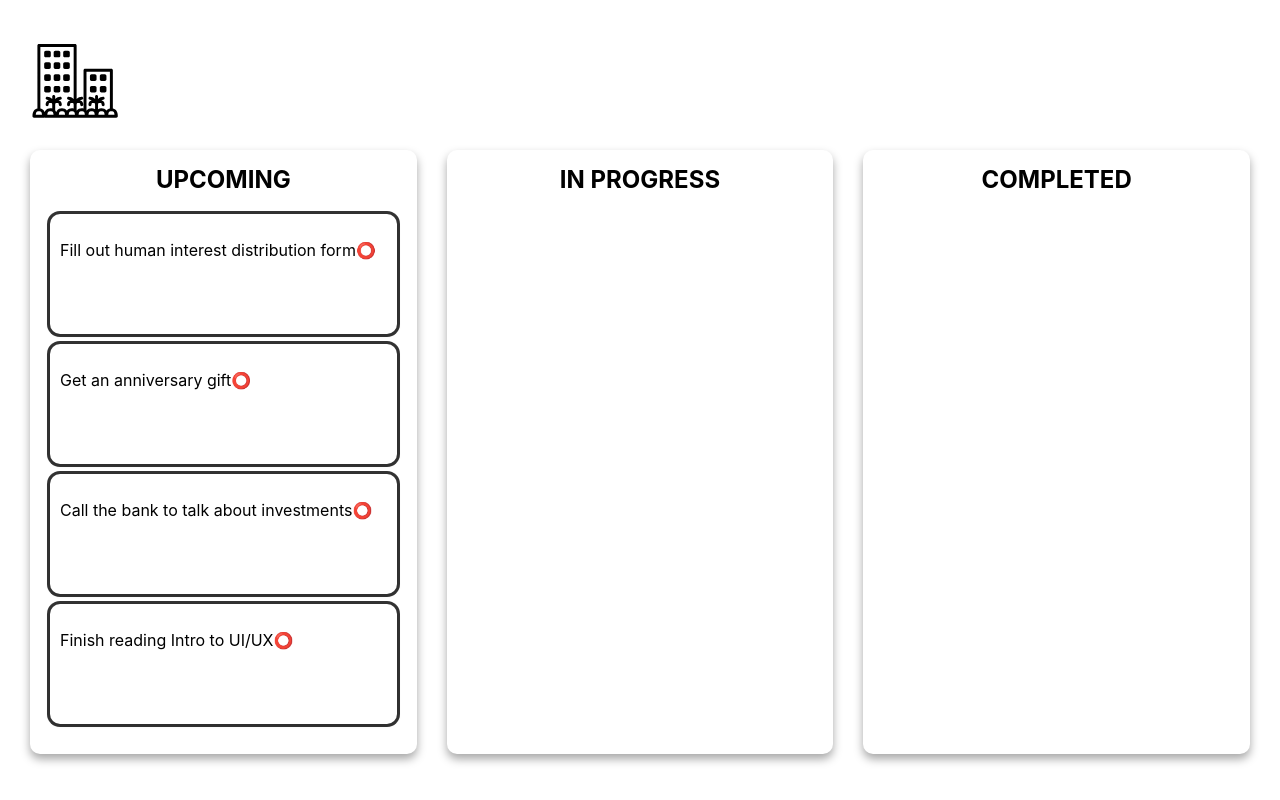
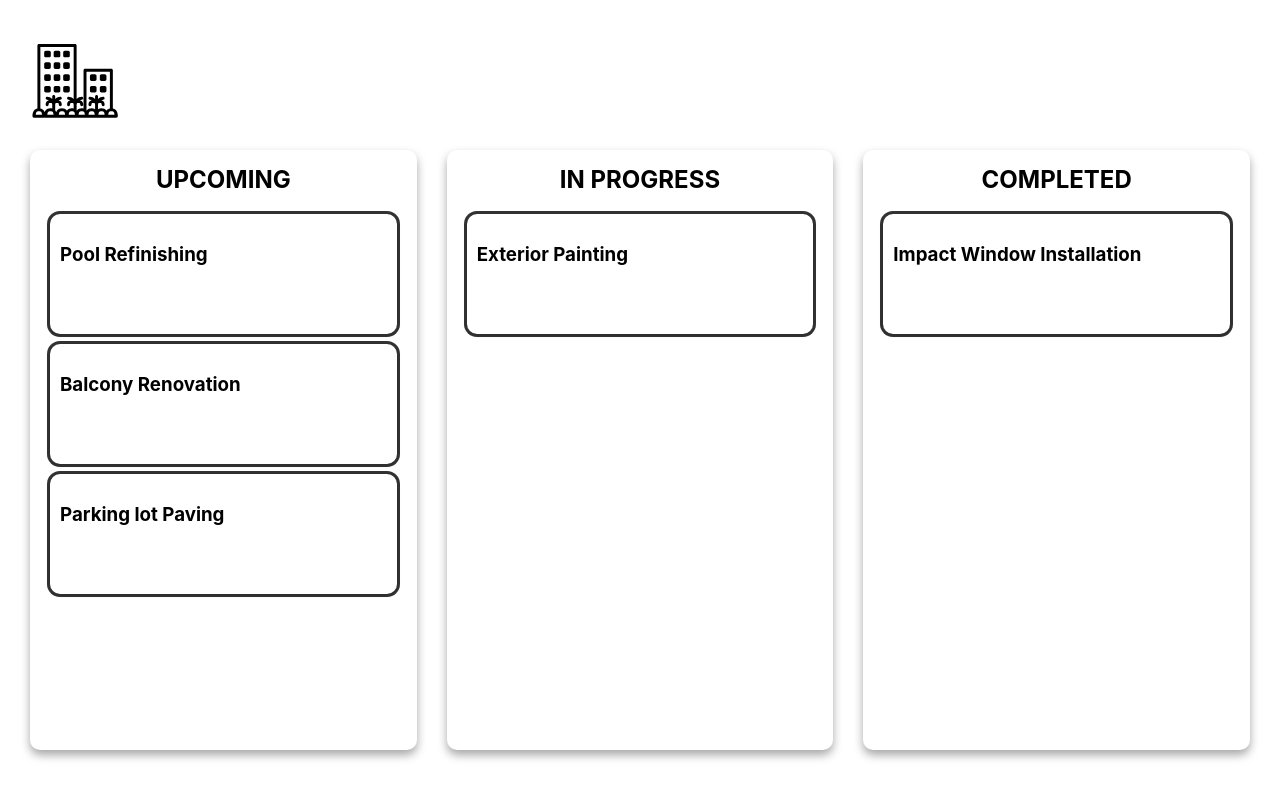
Before and after one commit to ryansereno/Palm, a React (Create React App) app: page / in a window 1280 px wide. Built offline with nearby package versions, Linux system fonts and the light colour scheme.

Commit message:
added modal styling and corrected test data

```diff
--- a/src/App.js
+++ b/src/App.js
@@ -1,7 +1,7 @@
 import "./App.css";
 import React from "react";
 import palmLogo from "./assets/condo icon.svg";
-import DndComponent from "./components/kanban/DndComponent";
+import Kanban from "./components/kanban/Kanban";
 import { DndProvider } from "react-dnd";
 import { HTML5Backend } from "react-dnd-html5-backend";
 
@@ -11,7 +11,7 @@ function App() {
       <header className="main-header">
         <img src={palmLogo} alt="" height={150} />
       </header>
-      <DndComponent />
+      <Kanban />
     </DndProvider>
   );
 }
--- a/src/components/data/index.js
+++ b/src/components/data/index.js
@@ -1,28 +1,29 @@
 const data = [{
     id: 1,
-    icon: "⭕️",
     status: "upcoming",
-    title: "Human Interest Form",
-    content: "Fill out human interest distribution form"
-}, {
+    title: "Pool Refinishing",
+    content: "Pool Refinishing"
+},{
     id: 2,
-    icon: "⭕️",
     status: "upcoming",
-    title: "Purchase present",
-    content: "Get an anniversary gift"
-}, {
+    title: "Balcony Renovation",
+    content: "Balcony Renovation"
+},{
     id: 3,
-    icon: "⭕️",
     status: "upcoming",
-    title: "Invest in investments",
-    content: "Call the bank to talk about investments"
-}, {
+    title: "Parking lot Paving",
+    content: "Parking lot Paving"
+},{
     id: 4,
-    icon: "⭕️",
-    status: "upcoming",
-    title: "Daily reading",
-    content: "Finish reading Intro to UI/UX"
-}];
+    status: "in progress",
+    title: "Exterior Painting",
+    content: "Exterior Painting"
+},{
+    id: 5,
+    status: "completed",
+    title: "Impact Window Installation",
+    content: "Impact Window Installation"
+},];
 
 const statuses = [{
     status: "upcoming",
--- a/src/components/kanban/Card.module.css
+++ b/src/components/kanban/Card.module.css
@@ -5,7 +5,8 @@
   border-radius: 10px;
   box-shadow: rgba(0, 0, 0, 0.16) 0px 1px 4px, rgb(51, 51, 51) 0px 0px 0px 3px;
   margin-bottom: 10px;
+  transition: ease-out 300ms;
 }
 .card:hover{
-  background-color: lightgray;
+  background-color: #e5e5e5;
 }
--- a/src/components/kanban/Column.module.css
+++ /dev/null
@@ -1,18 +0,0 @@
-
-.column {
-  background-color: white;
-  margin-bottom: 50px;
-  display: flex;
-  flex-direction: column;
-  justify-content: flex-start;
-  align-items: center;
-  box-shadow: rgba(0, 0, 0, 0.35) 0px 5px 10px;
-  padding-top: 15px;
-  padding-left: 20px;
-  padding-right: 20px;
-  padding-bottom: 20px;
-  border-radius: 10px;
-}
-.column h2{
-  margin-top: 0;
-}
--- a/src/components/kanban/ColumnDropArea.module.css
+++ b/src/components/kanban/ColumnDropArea.module.css
@@ -2,6 +2,6 @@
   height: 100%;
 }
 .is-over {
-  background-color: #bfe2a3;
+  background-color: #dfece8;
   transition: ease-in 50ms;
 }
--- a/src/components/kanban/Item.js
+++ b/src/components/kanban/Item.js
@@ -1,6 +1,6 @@
 import React, { Fragment, useState, useRef } from "react";
 import { useDrag, useDrop } from "react-dnd";
-import Window from "./Window";
+import ModalWindow from "./Window";
 import ITEM_TYPE from "../data/types";
 import classes from "./Card.module.css";
 
@@ -13,11 +13,13 @@ const Item = ({ item, index, moveItem, status }) => {
       if (!ref.current) {
         return;
       }
-      const dragIndex = item.index;
-      const hoverIndex = index;
+      const dragIndex = item.index; //item is asigned an index value my the map function in the Kanban component
+      const hoverIndex = index; // index is the index of the item WITHIN the column
+
+      //initially index and item.index are the same
 
       if (dragIndex === hoverIndex) {
-        return;
+        return; //if item is unmoved, do nothing
       }
 
       const hoveredRect = ref.current.getBoundingClientRect();
@@ -26,11 +28,11 @@ const Item = ({ item, index, moveItem, status }) => {
       const hoverClientY = mousePosition.y - hoveredRect.top;
 
       if (dragIndex < hoverIndex && hoverClientY < hoverMiddleY) {
-        return;
+        return; //dont do anything unless item is dragged BELOW middle of adjacent item
       }
 
       if (dragIndex > hoverIndex && hoverClientY > hoverMiddleY) {
-        return;
+        return; //dont do anything unless item is dragged ABOVE middle of adjacent item
       }
       moveItem(dragIndex, hoverIndex);
       item.index = hoverIndex;
@@ -57,18 +59,13 @@ const Item = ({ item, index, moveItem, status }) => {
     <Fragment>
       <div
         ref={ref}
-        style={{ opacity: isDragging ? 0 : 1 }}
+        style={{ opacity: isDragging ? 0 : 1 }} //removes item from list while draggin
         className={classes.card}
         onClick={onOpen}
       >
-        <div
-          className={"color-bar"}
-          style={{ backgroundColor: status.color }}
-        />
-        <p className={"item-title"}>{item.content}</p>
-        <p className={"item-status"}>{item.icon}</p>
+        <h3>{item.title}</h3>
       </div>
-      <Window item={item} onClose={onClose} show={show} />
+      <ModalWindow item={item} onClose={onClose} show={show} />
     </Fragment>
   );
 };
--- a/src/components/kanban/DndComponent.js
+++ b/src/components/kanban/Kanban.js
@@ -1,10 +1,9 @@
 import { useState } from "react";
-import kanbanClasses from "./Kanban.module.css";
+import classes from "./Kanban.module.css";
 import Item from "./Item";
 import DropWrapper from "./DropWrapper";
-import Col from "./Col";
+import ColumnDropArea from "./ColumnDropArea";
 import { data, statuses } from "../data/index";
-import columnClasses from './Column.module.css'
 
 const DndComponent = (props) => {
   const [items, setItems] = useState(data);
@@ -29,13 +28,13 @@ const DndComponent = (props) => {
   };
 
   return (
-    <div className={kanbanClasses.kanban}>
+    <div className={classes.kanban}>
       {statuses.map((s) => {
         return (
-          <div key={s.status} className={columnClasses.column}>
+          <div key={s.status} className={classes.column}>
             <h2 className={"col-header"}>{s.status.toUpperCase()}</h2>
             <DropWrapper onDrop={onDrop} status={s.status}>
-              <Col>
+              <ColumnDropArea>
                 {items
                   .filter((i) => i.status === s.status)
                   .map((i, idx) => {
@@ -49,7 +48,7 @@ const DndComponent = (props) => {
                       />
                     );
                   })}
-              </Col>
+              </ColumnDropArea>
             </DropWrapper>
           </div>
         );
--- a/src/components/kanban/Kanban.module.css
+++ b/src/components/kanban/Kanban.module.css
@@ -9,3 +9,21 @@
   max-width: 1400px;
   margin: auto;
 }
+
+.column {
+  background-color: white;
+  margin-bottom: 50px;
+  display: flex;
+  flex-direction: column;
+  justify-content: flex-start;
+  align-items: center;
+  box-shadow: rgba(0, 0, 0, 0.35) 0px 5px 10px;
+  padding-top: 15px;
+  padding-left: 20px;
+  padding-right: 20px;
+  padding-bottom: 20px;
+  border-radius: 10px;
+}
+.column h2{
+  margin-top: 0;
+}
--- /dev/null
+++ b/src/components/kanban/ModalWindow.module.css
@@ -0,0 +1,39 @@
+.modal {
+    background-color: #F4F5F7;
+    border-radius: 10px;
+    margin: 48px 0 80px;
+    min-height: 450px;
+    width: 800px;
+    outline: none;
+    padding: 20px;
+
+}
+
+.overlay {
+    display: flex;
+    justify-content: center;
+    position: fixed;
+    top: 0;
+    left: 0;
+    right: 0;
+    bottom: 0;
+    background-color: rgba(0,0,0,0.5);;
+}
+
+.close-btn-ctn {
+    display: flex;
+    justify-content: flex-end;
+}
+
+.close-btn {
+    height: 40px;
+    width: 40px;
+    font-size: 20px;
+    color: #031D2C;
+    border-radius: 25px;
+     border: 3px solid black;
+}
+
+.close-btn:hover {
+    background-color: #DCDCDC;
+}
--- a/src/components/kanban/Window.js
+++ b/src/components/kanban/Window.js
@@ -1,21 +1,22 @@
 import React from "react";
 import Modal from "react-modal";
+import classes from "./ModalWindow.module.css"
 
 Modal.setAppElement("#root");
 
-const Window = ({ show, onClose, item }) => {
+const ModalWindow = ({ show, onClose, item }) => {
     return (
         <Modal
             isOpen={show}
             onRequestClose={onClose}
-            className={"modal"}
-            overlayClassName={"overlay"}
+            className={classes.modal}
+            overlayClassName={classes.overlay}
         >
-            <div className={"close-btn-ctn"}>
-                <h1 style={{ flex: "1 90%" }}>{item.title}</h1>
-                <button className="close-btn" onClick={onClose}>X</button>
+            <div className={classes["close-btn-ctn"]}>
+                <button className={classes["close-btn"]} onClick={onClose}>X</button>
             </div>
             <div>
+                <h1 style={{ flex: "1 90%" }}>{item.title}</h1>
                 <h2>Description</h2>
                 <h2>Status</h2>
             </div>
@@ -23,4 +24,4 @@ const Window = ({ show, onClose, item }) => {
     );
 };
 
-export default Window;
+export default ModalWindow;
```
Also changed, not shown: src/components/kanban/ColumnDropArea.js (renamed from src/components/kanban/Col.js).
